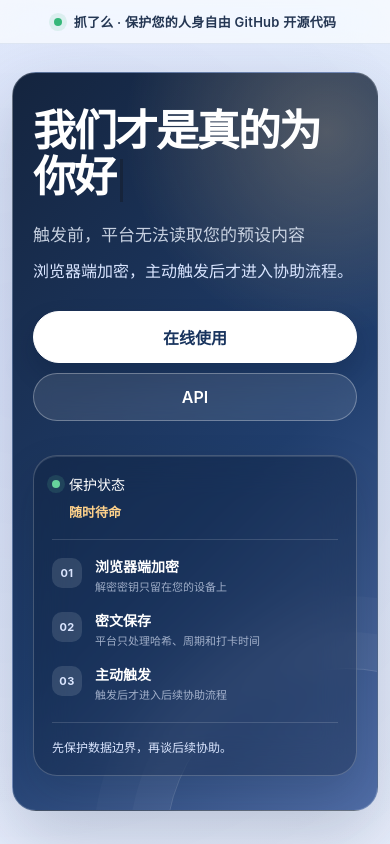
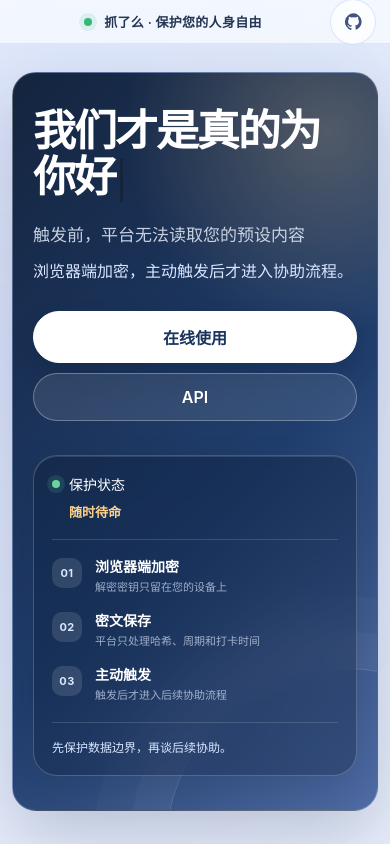
Before and after one commit to LimeFinance-org/zhuale.me, a website: page index.html in a window 390 px wide. Shown: the top 844 px of the page. Drawn offline with Linux system fonts and the light colour scheme.

Commit message:
Move GitHub link to top right

```diff
--- a/index.html
+++ b/index.html
@@ -1216,6 +1216,21 @@
             flex: 0 0 17px;
         }
 
+        .top-banner {
+            position: relative;
+        }
+
+        .top-banner .github-link {
+            position: absolute;
+            top: 50%;
+            right: 20px;
+            transform: translateY(-50%);
+        }
+
+        .top-banner .github-link:hover {
+            transform: translateY(calc(-50% - 1px));
+        }
+
         .hero {
             width: min(1180px, calc(100% - 40px));
             box-sizing: border-box;
@@ -1476,7 +1491,7 @@
 
         @media (max-width: 768px) {
             .top-banner {
-                padding: 12px 16px;
+                padding: 12px 60px 12px 16px;
                 font-size: 13px;
             }
 
@@ -1679,6 +1694,18 @@
         @media (max-width: 480px) {
             .top-banner {
                 letter-spacing: 0.02em;
+            }
+
+            .top-banner .github-link {
+                right: 14px;
+                width: 32px;
+                padding: 6px;
+                justify-content: center;
+                gap: 0;
+            }
+
+            .top-banner .github-link-label {
+                display: none;
             }
 
             .cta-buttons {
@@ -2231,10 +2258,10 @@
 </head>
 <body>
     <div class="top-banner">
-        <span>抓了么 · 保护您的人身自由</span>
+        <span class="top-banner-label">抓了么 · 保护您的人身自由</span>
         <a class="github-link" href="https://github.com/LimeFinance-org/zhuale.me" target="_blank" rel="noopener noreferrer" aria-label="在 GitHub 查看 zhuale.me 开源代码">
             <svg viewBox="0 0 24 24" fill="currentColor" aria-hidden="true"><path d="M12 .5a12 12 0 0 0-3.79 23.39c.6.11.82-.26.82-.58v-2.25c-3.34.73-4.04-1.61-4.04-1.61-.55-1.39-1.34-1.76-1.34-1.76-1.09-.75.08-.74.08-.74 1.2.08 1.84 1.23 1.84 1.23 1.07 1.83 2.8 1.3 3.49 1 .11-.78.42-1.3.76-1.6-2.67-.3-5.47-1.34-5.47-5.95 0-1.31.47-2.38 1.23-3.22-.12-.3-.53-1.52.12-3.17 0 0 1-.32 3.3 1.23a11.5 11.5 0 0 1 6 0c2.3-1.55 3.3-1.23 3.3-1.23.65 1.65.24 2.87.12 3.17.76.84 1.23 1.91 1.23 3.22 0 4.62-2.8 5.64-5.48 5.94.43.37.81 1.1.81 2.22v3.29c0 .32.22.69.83.57A12 12 0 0 0 12 .5Z"/></svg>
-            <span>GitHub 开源代码</span>
+            <span class="github-link-label">GitHub 开源代码</span>
         </a>
     </div>
 
@@ -3008,8 +3035,9 @@ Content-Type: application/json
 
             // 顶部横幅文字切换
             const topBanner = document.querySelector('.top-banner');
+            const topBannerLabel = topBanner.querySelector('.top-banner-label');
             const typeWriterElement = document.getElementById('typewriter-text');
-            const originalBannerText = topBanner.textContent.trim();
+            const originalBannerText = topBannerLabel.textContent.trim();
             const scrolledBannerText = "抓了么  zhuale.me";
 
             const bannerObserverOptions = {
@@ -3022,10 +3050,10 @@ Content-Type: application/json
                 entries.forEach(entry => {
                     if (!entry.isIntersecting) {
                         // 如果看不见了，修改文字
-                        topBanner.textContent = scrolledBannerText;
+                        topBannerLabel.textContent = scrolledBannerText;
                     } else {
                         // 如果看见了，恢复文字
-                        topBanner.textContent = originalBannerText;
+                        topBannerLabel.textContent = originalBannerText;
                     }
                 });
             }, bannerObserverOptions);
```
Also changed, not shown: worker/public/index.html (+34 -6 lines).
